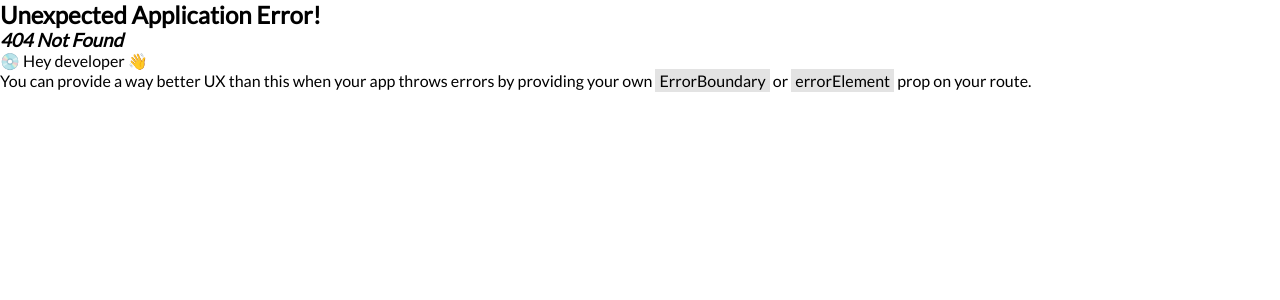
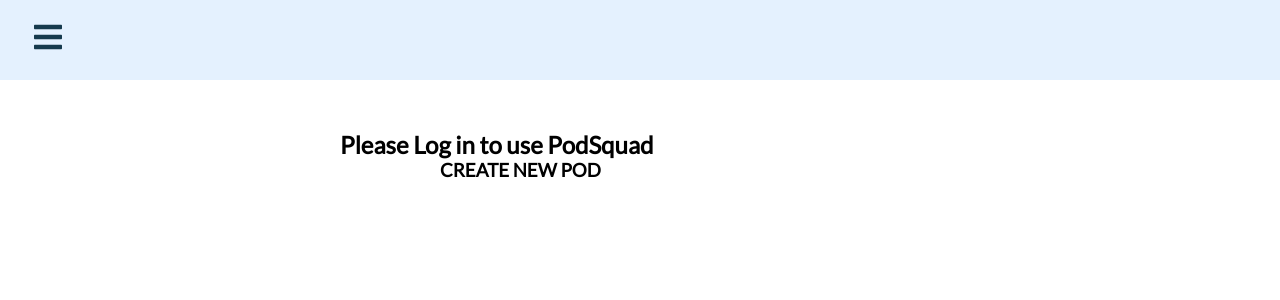
Before and after one commit to kerryoncoding/phase4-project-two, a React (Vite) app in the folder client/: page /login in a window 1280 px wide. Before the commit this address had no page. Shown: the top 300 px of the page. Built offline with nearby package versions, Linux system fonts and the light colour scheme.

Commit message:
created start for login page

```diff
--- /dev/null
+++ b/client/src/components/Login.jsx
@@ -0,0 +1,15 @@
+import React from "react"
+
+function Login(){
+   return (
+      <div className="about-container">
+         <h2>Please Log in to use PodSquad</h2>
+         <div className="skill-list">
+            <h3>CREATE NEW POD</h3>
+         </div>
+      </div>
+
+   )
+}
+
+export default Login;
--- a/client/src/components/SidebarData.jsx
+++ b/client/src/components/SidebarData.jsx
@@ -27,5 +27,11 @@
       path: "/create",
       //  icon: <FaIcons.FaCartPlus />,
       cName: "nav-text",
+   },
+   {
+      title: "Login",
+      path: "/login",
+      //  icon: <FaIcons.FaCartPlus />,
+      cName: "nav-text",
   },
 ];
--- a/client/src/components/Squads.jsx
+++ b/client/src/components/Squads.jsx
@@ -5,11 +5,8 @@
       <div className="about-container">
          <h2>LIST ALL SQADS</h2>
          <p>Ipage.</p>
-         <div className="skill-list">
-            <h3>CREATE NEW POD</h3>
-         </div>
+         <h3>Populate with data /cards</h3>
       </div>
-
    )
 }
 
--- a/client/src/main.jsx
+++ b/client/src/main.jsx
@@ -12,6 +12,7 @@
 import About from "./components/About"
 import Create from "./components/Create"
 import Squads from "./components/Squads"
+import Login from "./components/Login"
 import NavBar from "./components/NavBar"
 import "./App.css"
 
@@ -43,6 +44,10 @@
         path: "create",
         element: <Create />,
       },
+      {
+        path: "login",
+        element: <Login />,
+      },
     ],
   },
 ]);
```
